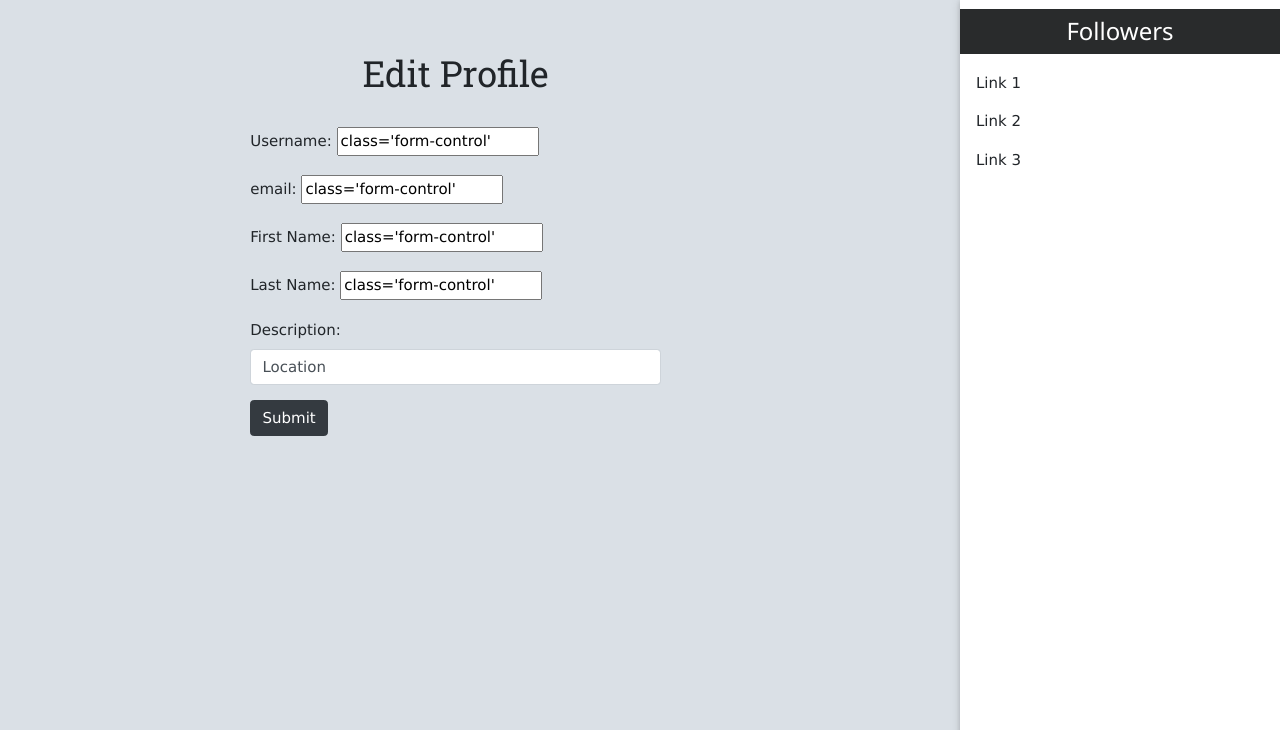
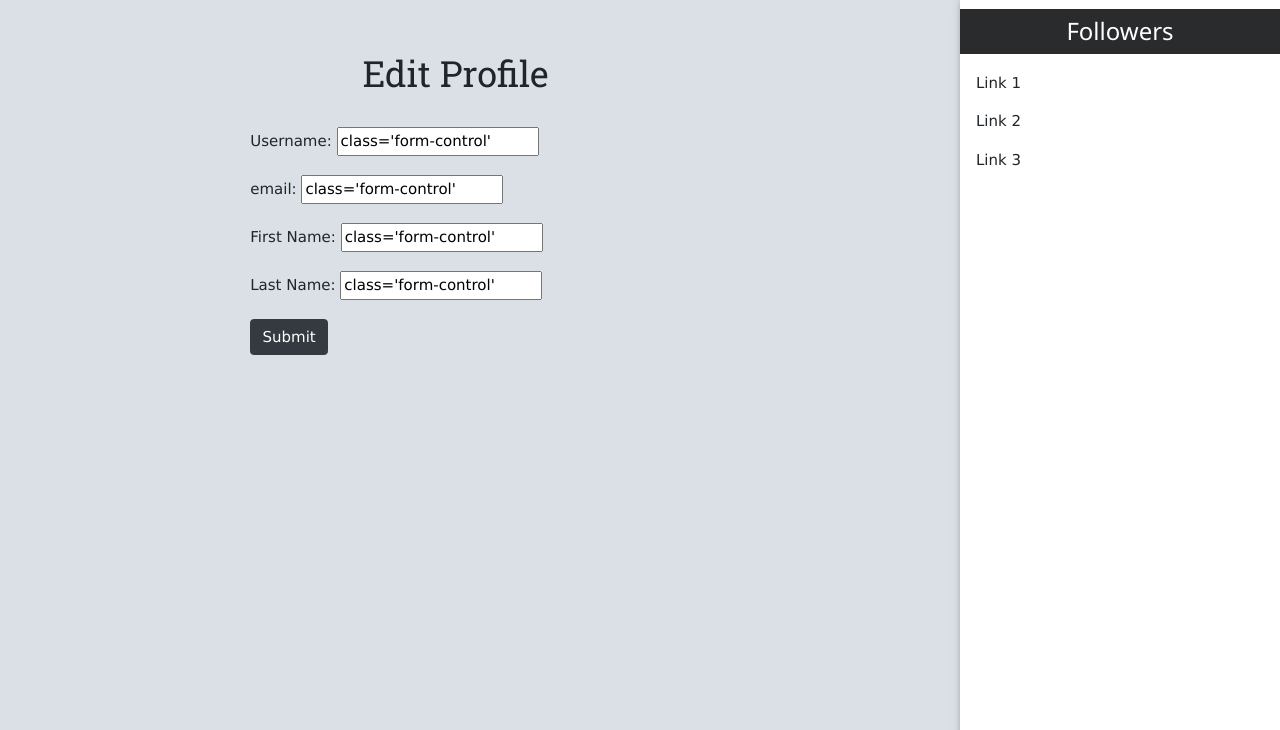
Before and after one commit to meet08062000/WeConnect-Django, a Django app: template templates/editprofile.html in a window 1280 px wide. Shown: the part 70-800 px from the top of the page. Run offline with Django 3.2, Linux system fonts and the light colour scheme; the template is opened without the code that fills it, so the values that code supplies are empty; some libraries are stand-ins or nearby versions.

Commit message:
minor bug fix

```diff
--- a/templates/editprofile.html
+++ b/templates/editprofile.html
@@ -42,10 +42,10 @@
             <input type='file' name='image' placeholder='Enter Image' value='Image'>
         </div> -->
 
-        <div class='form-group'>
+        <!-- <div class='form-group'>
             <label for='des'>Description: </label>
             <input type='text' name='des' placeholder='Enter Description' value='Location' class='form-control'>
-        </div>
+        </div> -->
 
         <!-- <div class='form-group'>
             <label for='tags'>D.O.B: </label>
```
